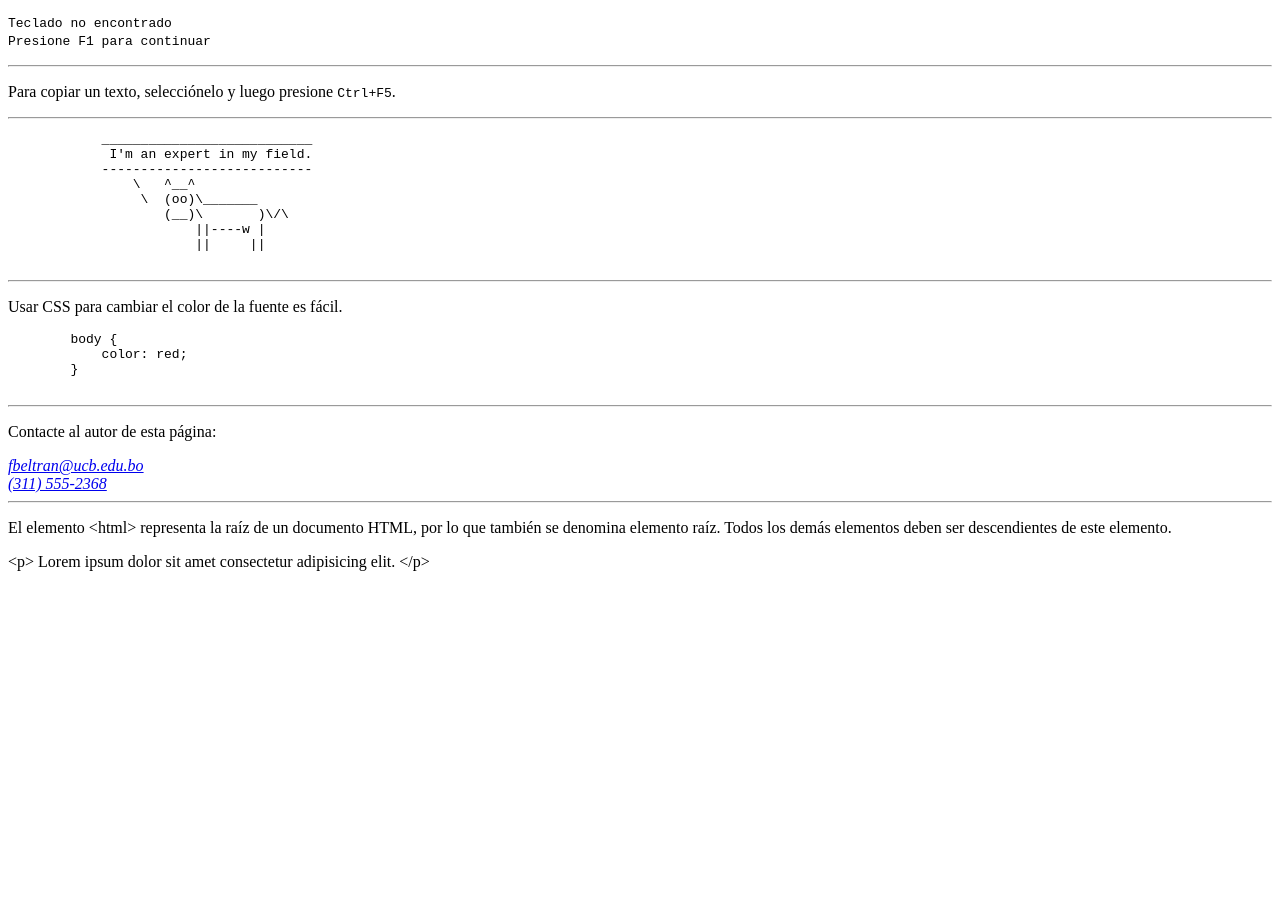
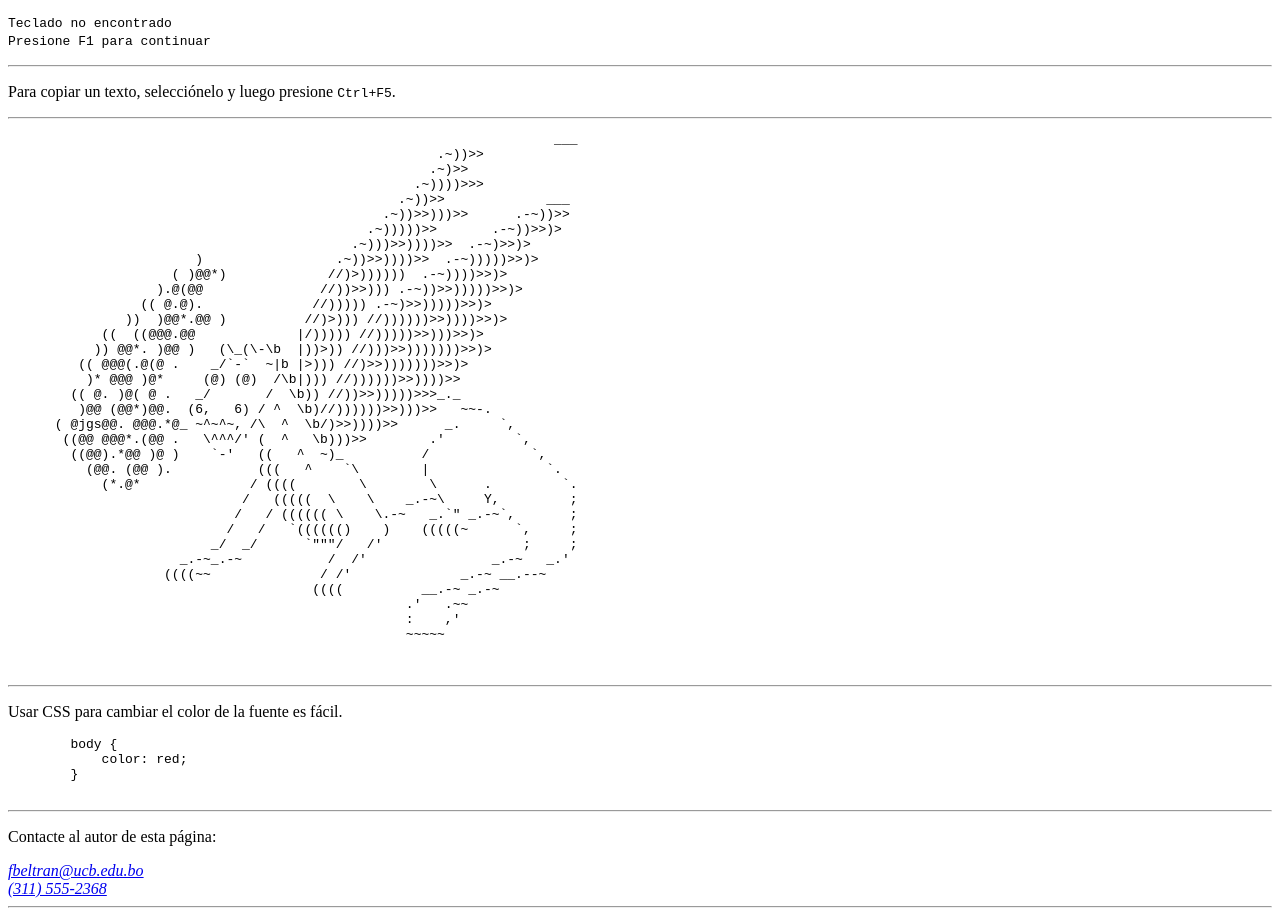
Before and after one commit to ElianFTG/manejo_texto_TW, a plain HTML site: page index.html in a window 1280 px wide. Shown: the part 1884-2805 px from the top of the page. Before the commit the page ends 2463 px from the top, so only its background shows below. Drawn offline with Linux system fonts and the light colour scheme.

Commit message:
Cambio de dibujo :3

```diff
--- a/index.html
+++ b/index.html
@@ -166,14 +166,41 @@
     <!-- CONSERVAR FORMATO -->
     <div class="conservar-formato">
         <pre>
-            ___________________________
-             I'm an expert in my field.
-            ---------------------------
-                \   ^__^
-                 \  (oo)\_______
-                    (__)\       )\/\
-                        ||----w |
-                        ||     ||
+                                                                      ___
+                                                       .~))>>
+                                                      .~)>>
+                                                    .~))))>>>
+                                                  .~))>>             ___
+                                                .~))>>)))>>      .-~))>>
+                                              .~)))))>>       .-~))>>)>
+                                            .~)))>>))))>>  .-~)>>)>
+                        )                 .~))>>))))>>  .-~)))))>>)>
+                     ( )@@*)             //)>))))))  .-~))))>>)>
+                   ).@(@@               //))>>))) .-~))>>)))))>>)>
+                 (( @.@).              //))))) .-~)>>)))))>>)>
+               ))  )@@*.@@ )          //)>))) //))))))>>))))>>)>
+            ((  ((@@@.@@             |/))))) //)))))>>)))>>)>
+           )) @@*. )@@ )   (\_(\-\b  |))>)) //)))>>)))))))>>)>
+         (( @@@(.@(@ .    _/`-`  ~|b |>))) //)>>)))))))>>)>
+          )* @@@ )@*     (@) (@)  /\b|))) //))))))>>))))>>
+        (( @. )@( @ .   _/       /  \b)) //))>>)))))>>>_._
+         )@@ (@@*)@@.  (6,   6) / ^  \b)//))))))>>)))>>   ~~-.
+      ( @jgs@@. @@@.*@_ ~^~^~, /\  ^  \b/)>>))))>>      _.     `,
+       ((@@ @@@*.(@@ .   \^^^/' (  ^   \b)))>>        .'         `,
+        ((@@).*@@ )@ )    `-'   ((   ^  ~)_          /             `,
+          (@@. (@@ ).           (((   ^    `\        |               `.
+            (*.@*              / ((((        \        \      .         `.
+                              /   (((((  \    \    _.-~\     Y,         ;
+                             /   / (((((( \    \.-~   _.`" _.-~`,       ;
+                            /   /   `(((((()    )    (((((~      `,     ;
+                          _/  _/      `"""/   /'                  ;     ;
+                      _.-~_.-~           /  /'                _.-~   _.'
+                    ((((~~              / /'              _.-~ __.--~
+                                       ((((          __.-~ _.-~
+                                                   .'   .~~
+                                                   :    ,'
+                                                   ~~~~~
+
         </pre>
     </div>
     <hr>
```
